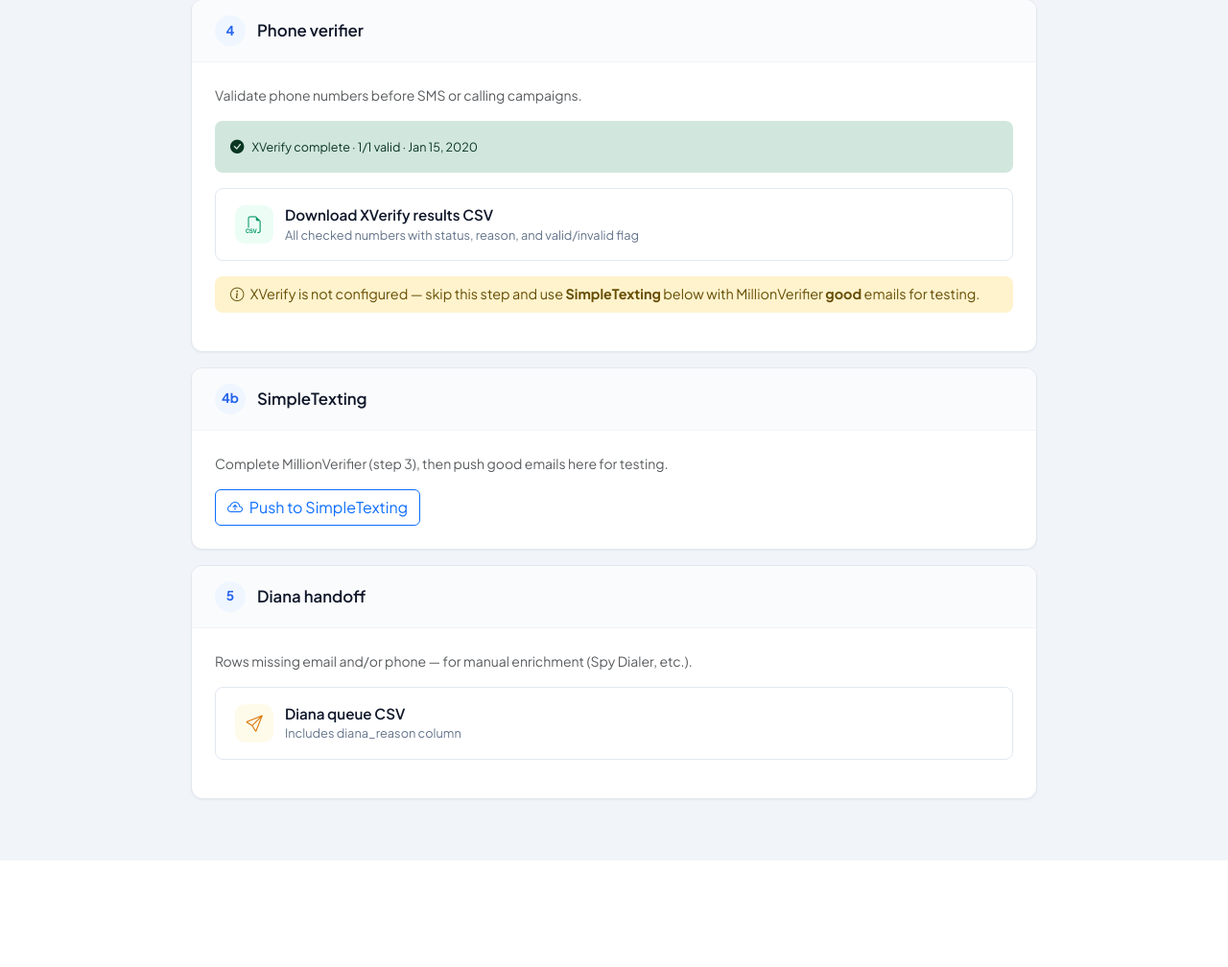
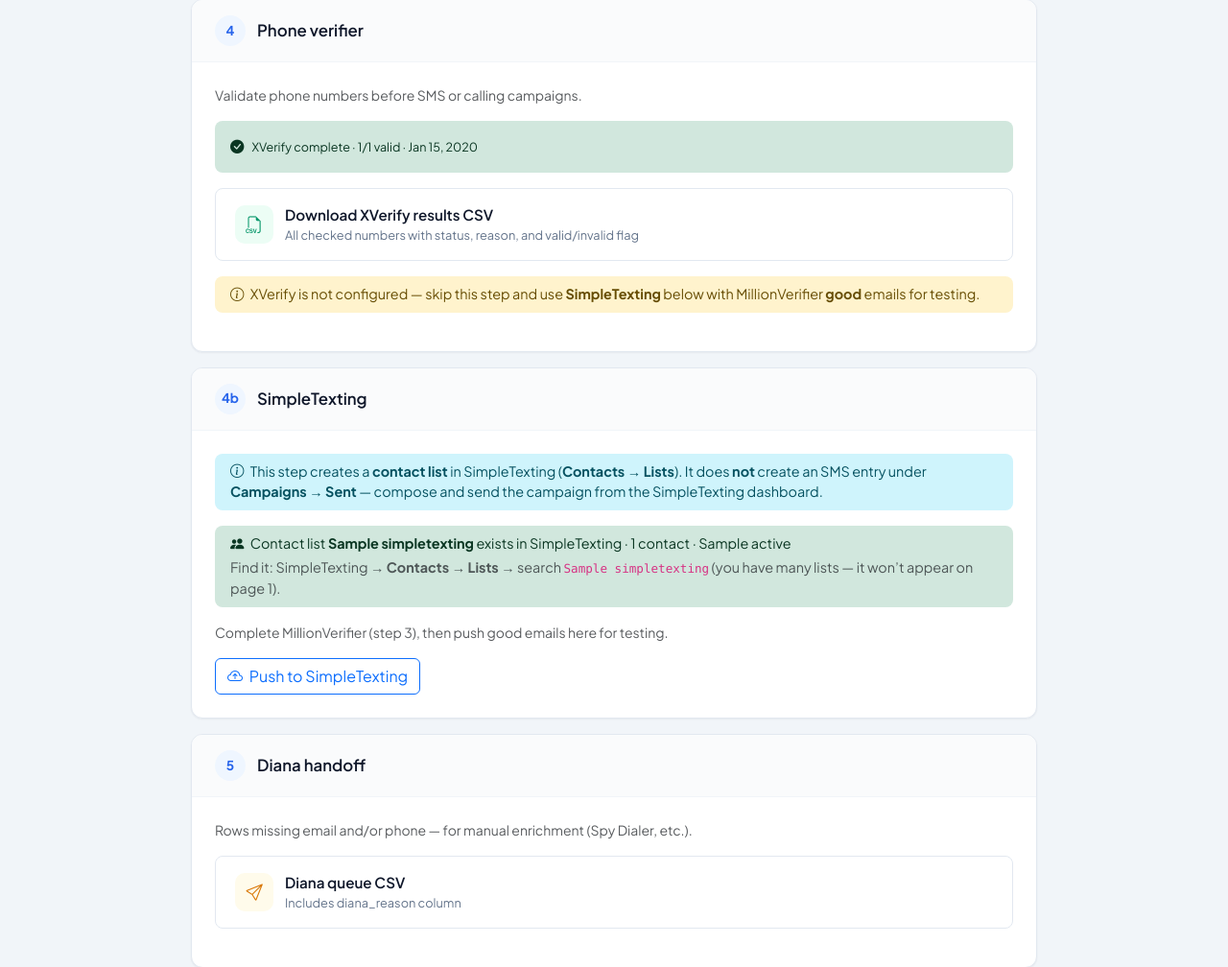
Before and after one commit to abdullahafzal/data-management-mava, a Django app: template pipeline/templates/pipeline/import_detail.html in a window 1280 px wide. Shown: the part 1751-2759 px from the top of the page at 96% size. Before the commit the page ends 2648 px from the top, so only its background shows below. Run offline with Django 5.2, Linux system fonts and the light colour scheme; the template is opened without the code that fills it: most values are stand-ins (such as "Sample title", 1, 10 or a date in 2020); data that the repository does not hold is empty.

Commit message:
changes of simple texting

```diff
--- a/pipeline/templates/pipeline/import_detail.html
+++ b/pipeline/templates/pipeline/import_detail.html
@@ -249,13 +249,38 @@
       <h2><span class="pipeline-step-num">4b</span> SimpleTexting</h2>
     </div>
     <div class="card-body">
+      <div class="alert alert-info alert-app py-2 small mb-3">
+        <i class="bi bi-info-circle me-1"></i>
+        This step creates a <strong>contact list</strong> in SimpleTexting
+        (<strong>Contacts → Lists</strong>). It does <strong>not</strong> create an SMS entry under
+        <strong>Campaigns → Sent</strong> — compose and send the campaign from the SimpleTexting dashboard.
+      </div>
+
+      {% if simpletexting_list %}
+      <div class="alert alert-success alert-app py-2 small mb-3">
+        <i class="bi bi-people-fill me-1"></i>
+        Contact list <strong>{{ simpletexting_list.name }}</strong> exists in SimpleTexting
+        {% if simpletexting_list.total_contacts is not None %}
+        · {{ simpletexting_list.total_contacts }} contact{{ simpletexting_list.total_contacts|pluralize }}
+        {% endif %}
+        {% if simpletexting_list.active_contacts is not None %}
+        · {{ simpletexting_list.active_contacts }} active
+        {% endif %}
+        <div class="mt-1 text-muted">
+          Find it: SimpleTexting → <strong>Contacts → Lists</strong> → search
+          <code class="user-select-all">{{ simpletexting_list.name }}</code>
+          (you have many lists — it won’t appear on page 1).
+        </div>
+      </div>
+      {% endif %}
+
       {% if simpletexting_source == 'mv_good' %}
       <p class="text-muted small mb-3">
         <span class="badge bg-warning-subtle text-warning-emphasis border border-warning-subtle me-1">Testing mode</span>
-        XVerify is off — push MillionVerifier <strong>good</strong> emails (matched to phones from your cleaned export) into a SimpleTexting list.
+        XVerify is off — push MillionVerifier <strong>good</strong> emails (matched to phones from your cleaned export) into the contact list above.
       </p>
       {% elif simpletexting_source == 'xverify' %}
-      <p class="text-muted small mb-3">Create a list (same campaign name) and upload the <strong>good</strong> numbers from XVerify.</p>
+      <p class="text-muted small mb-3">Add <strong>good</strong> phone numbers from XVerify to the contact list (same name as this campaign).</p>
       {% else %}
       <p class="text-muted small mb-3">
         {% if xverify_ready %}
@@ -272,9 +297,9 @@
           <button type="submit" class="btn btn-outline-primary">
             <i class="bi bi-cloud-arrow-up me-1"></i>
             {% if simpletexting_source == 'mv_good' %}
-            Push good emails to SimpleTexting (testing)
+            Add contacts to SimpleTexting list (testing)
             {% else %}
-            Push good phones to SimpleTexting
+            Add contacts to SimpleTexting list
             {% endif %}
           </button>
         </form>
```
Also changed, not shown: pipeline/services/simpletexting_api.py (+23 -0 lines), pipeline/views.py (+44 -4 lines).
